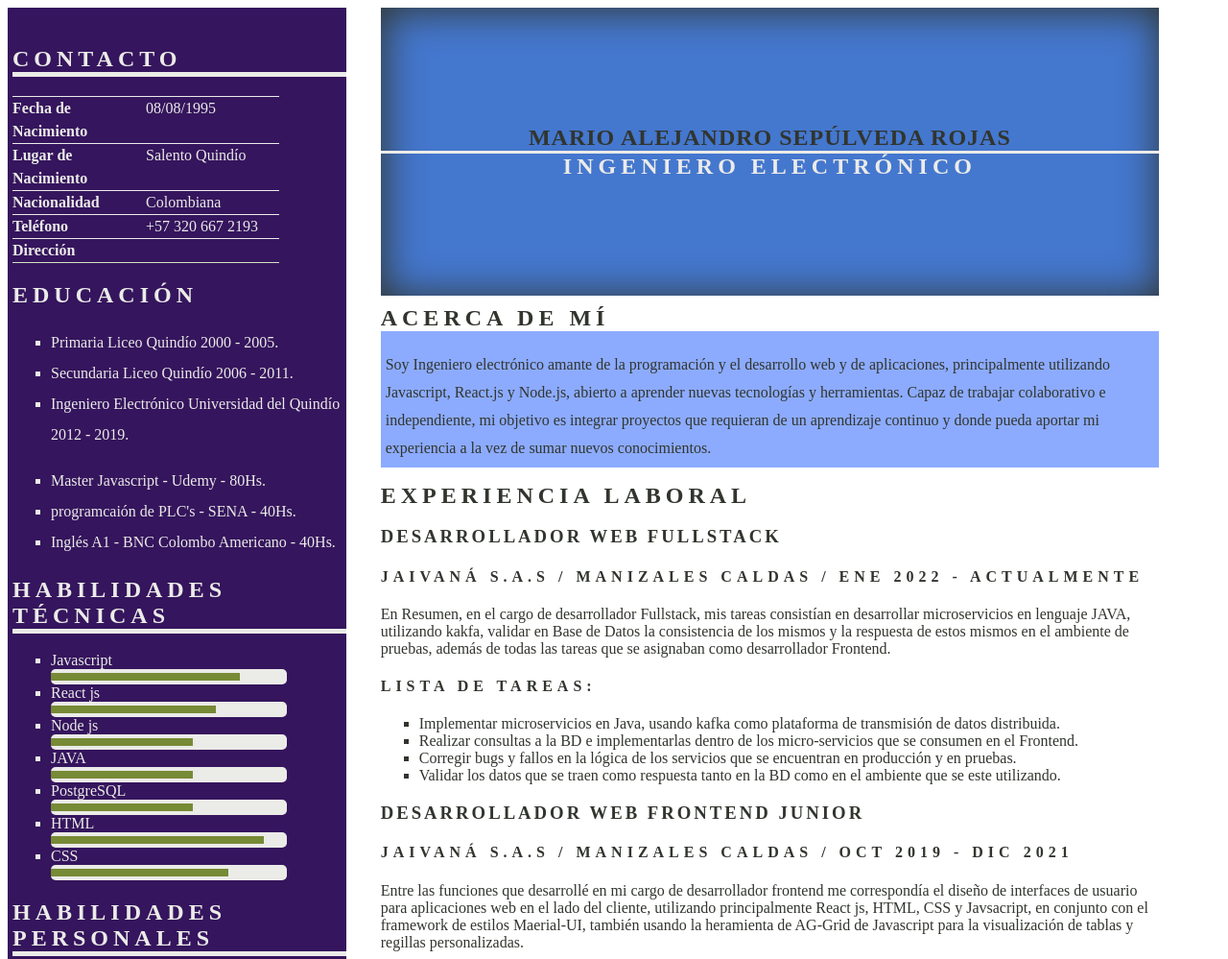
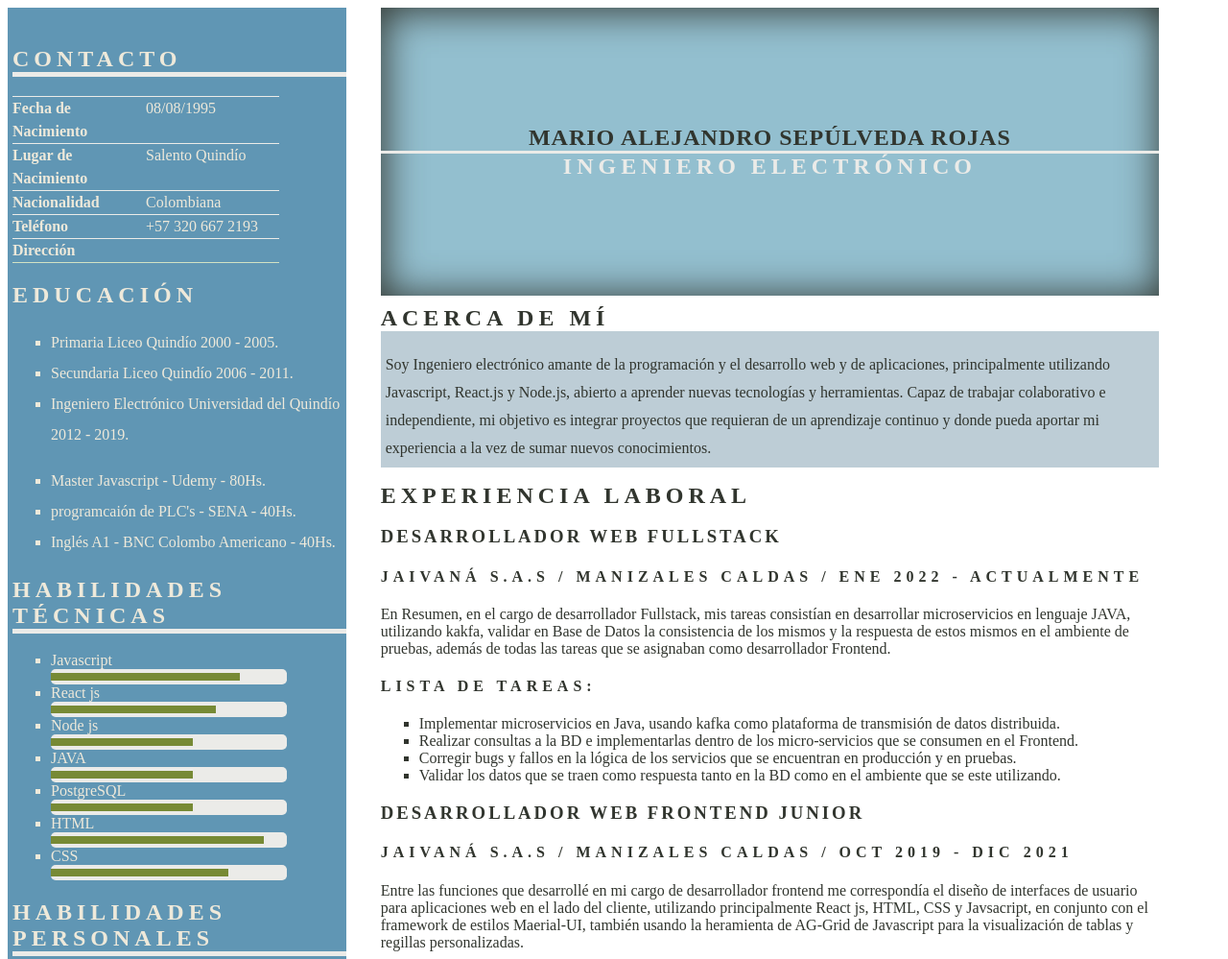
Before and after one commit to mariosepulveda/mariosepulveda, a website: page index.html in a window 1280 px wide. Shown: the top 999 px of the page at 96% size. Drawn offline with Linux system fonts and the light colour scheme.

Commit message:
Update style.css

```diff
--- a/style.css
+++ b/style.css
@@ -58,8 +58,8 @@ nav h2 {
 
 
 aside {
-    background-color: #35155D;
-    color:#EBEBE8;
+    background-color: #6096B4;
+    color:#EEE9DA;
     width: 30%;
     margin-right: 3%;
     padding: 20px 0 20px 5px;
@@ -91,7 +91,7 @@ main section {
 
 
 main section:first-child{
-    background-color: #4477CE;
+    background-color: #93BFCF;
     box-shadow: 2px 2px 40px 1px inset;
     padding:15% 0;
 
@@ -118,7 +118,7 @@ main section h2 {
 
 .aboutme {
     margin-top: 10px;
-    background-color: #8CABFF;
+    background-color: #BDCDD6;
 }
 
 .aboutme h2 {
@@ -152,7 +152,7 @@ article h3, article h4 {
 .references{
     display:flex;
     flex-wrap: wrap;
-    background-color: #8CABFF;
+    background-color: #BDCDD6;
 }
 
 .references article{
```
